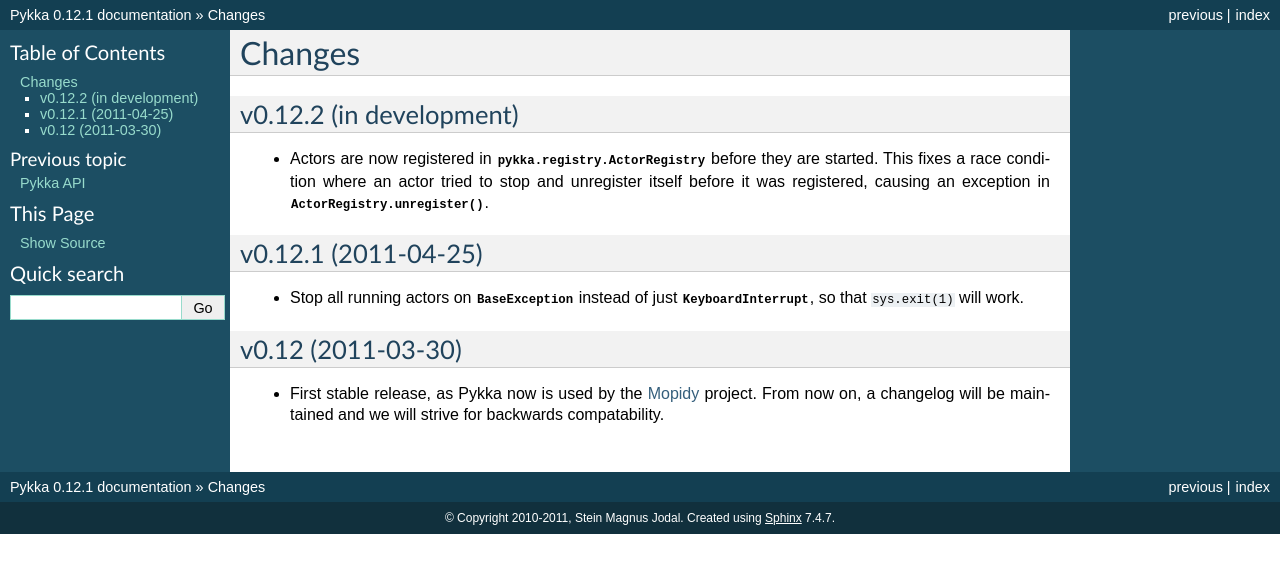
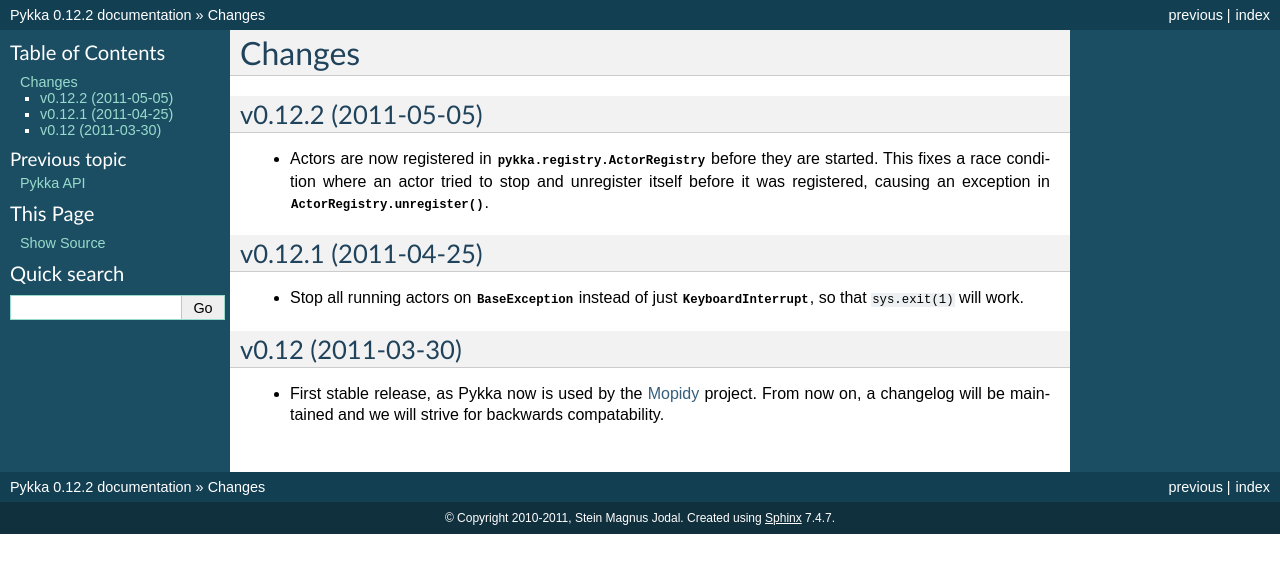
Before and after one commit to jodal/pykka, a Sphinx documentation site: the page built from docs/changes.rst, in a window 1280 px wide. Shown: the top 573 px of the page. Built offline with Sphinx 7.4.7, drawn with Linux system fonts in a browser that asks for light colours.

Commit message:
Release v0.12.2

```diff
--- a/docs/changes.rst
+++ b/docs/changes.rst
@@ -3,8 +3,8 @@
 =======
 
 
-v0.12.2 (in development)
-========================
+v0.12.2 (2011-05-05)
+====================
 
 - Actors are now registered in :class:`pykka.registry.ActorRegistry` before
   they are started. This fixes a race condition where an actor tried to stop
--- a/pykka/__init__.py
+++ b/pykka/__init__.py
@@ -1,5 +1,5 @@
 #: Pykka's version as a tuple that can be used for comparison
-VERSION = (0, 12, 1)
+VERSION = (0, 12, 2)
 
 
 def get_version():
```
